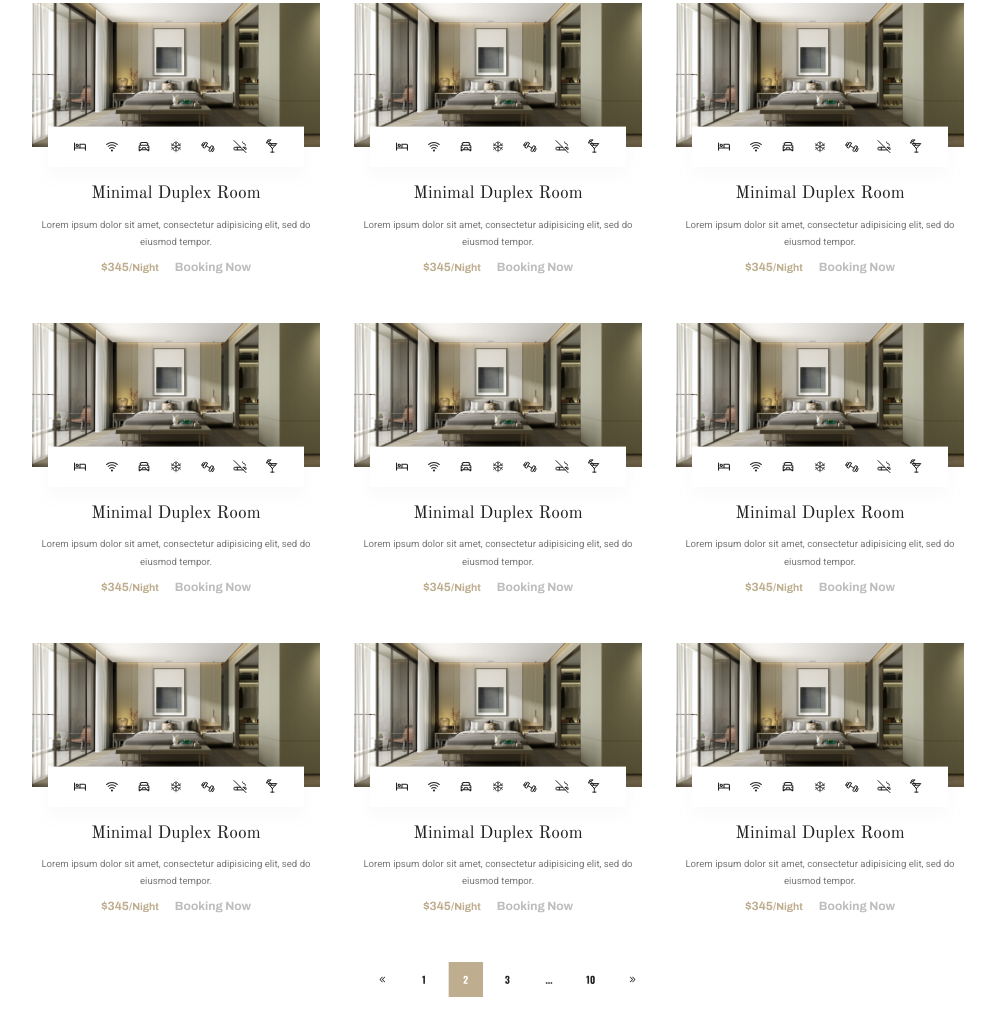
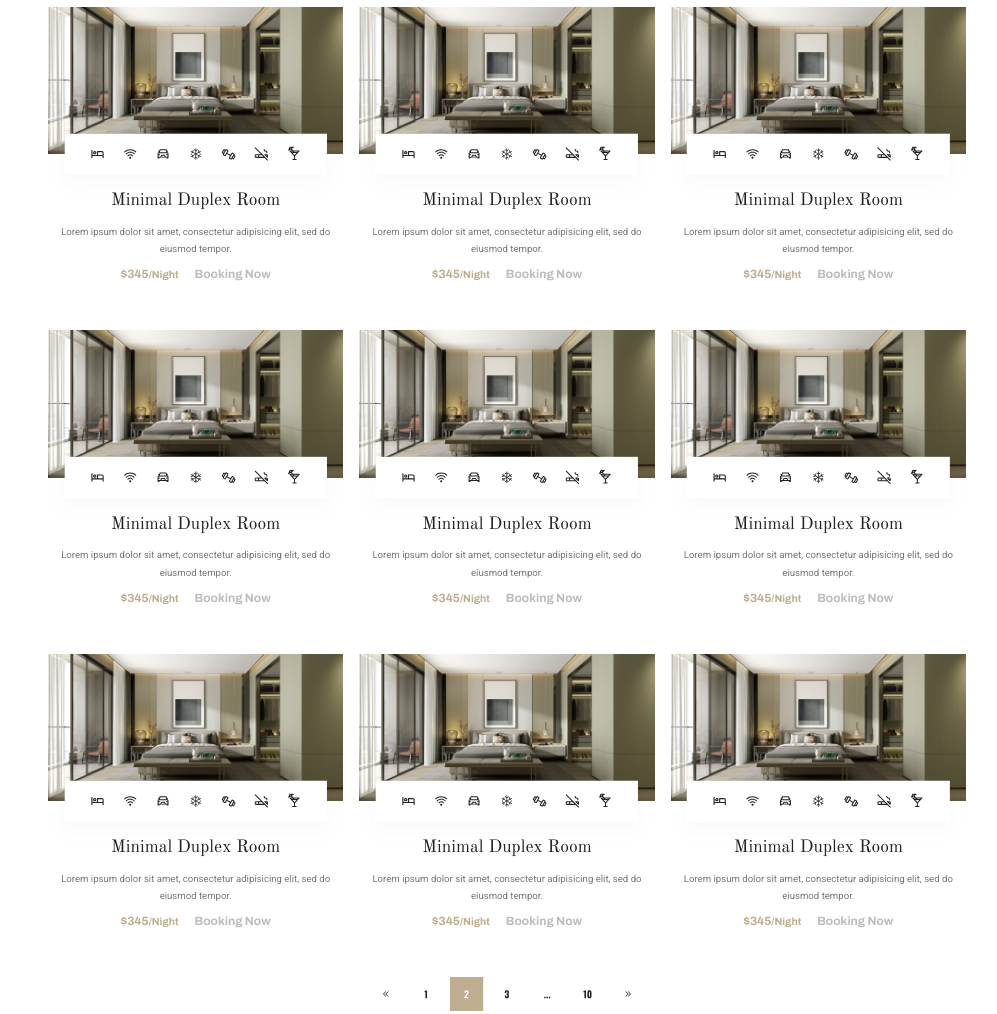
Before and after one commit to Joan266/HM-Maquetacion, a website: page rooms.html in a window 1280 px wide. Shown: the part 620-1634 px from the top of the page, without its empty margins (133-1130 px from the left). Drawn offline with nearby package versions, Linux system fonts and the light colour scheme.

Commit message:
made rooms responsive

```diff
--- a/styles/rooms.scss
+++ b/styles/rooms.scss
@@ -1,10 +1,8 @@
 @import './_variables.scss';
 
 .rooms {
-  max-width: 950px;
-  margin-left: auto;
-  margin-right: auto;
   margin-top: 5em;
+  padding: 0 1em;
 }
 
 .rooms__pagination {
@@ -12,19 +10,19 @@
   width: 100%;
   display: flex;
   justify-content: center;
+
   >img {
-    max-width: 30%;
+    max-width: 80%;
   }
 }
 
 .rooms__grid {
   display: grid;
-  grid-template-columns: repeat(3, 1fr);
+  grid-template-columns: repeat(1, 1fr);
   gap: 1em;
 }
 
 .rooms__grid__item {
-  max-width: 18em;
   position: relative;
   text-align: center;
 }
@@ -85,3 +83,24 @@
   color: #BDBDBD;
   margin-left: 1em;
 }
+
+
+@media only screen and (min-width: 1000px) {
+  .rooms {
+    max-width: 950px;
+    margin-left: auto;
+    margin-right: auto;
+  }
+
+  .rooms__grid {
+    display: grid;
+    grid-template-columns: repeat(3, 1fr);
+    gap: 1em;
+  }
+  .rooms__pagination {
+    >img {
+      max-width: 30%;
+    }
+  }
+
+}
```
Also changed, not shown: styles/rooms.css, 1 other file.
